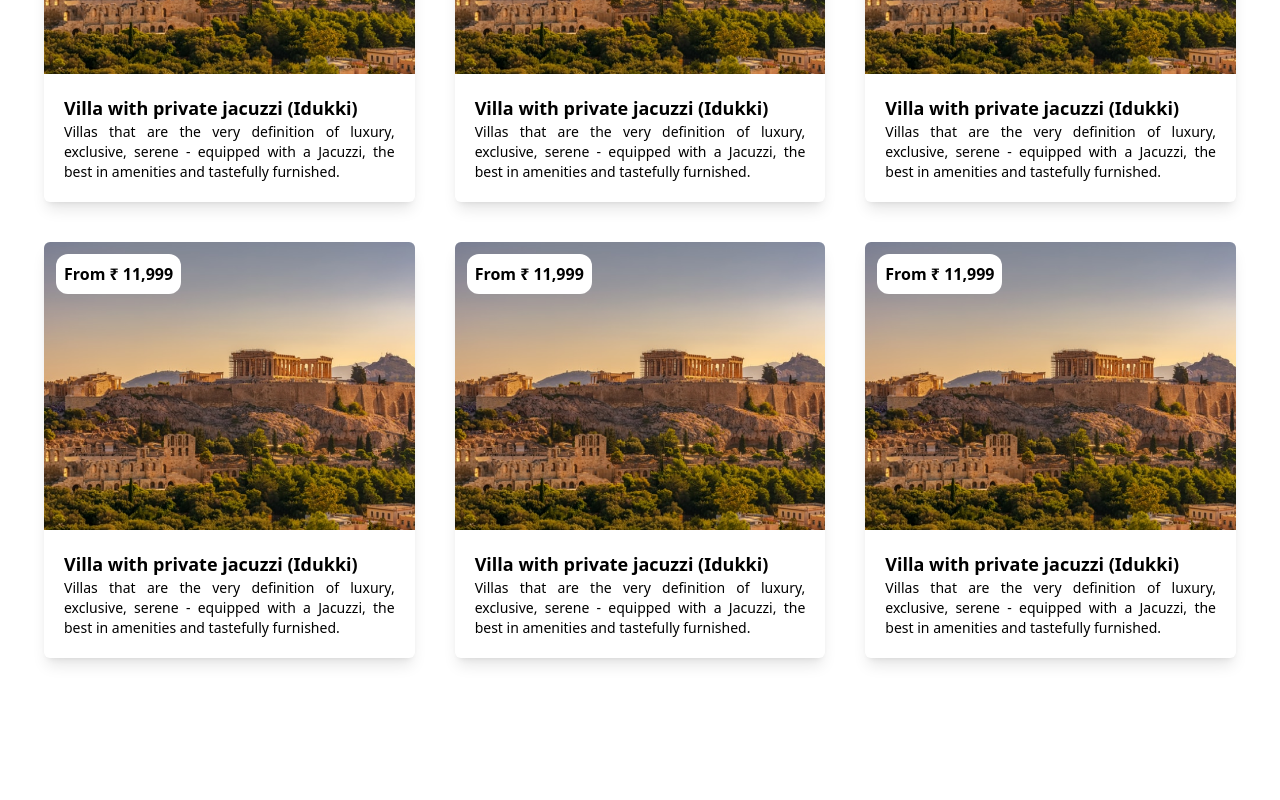
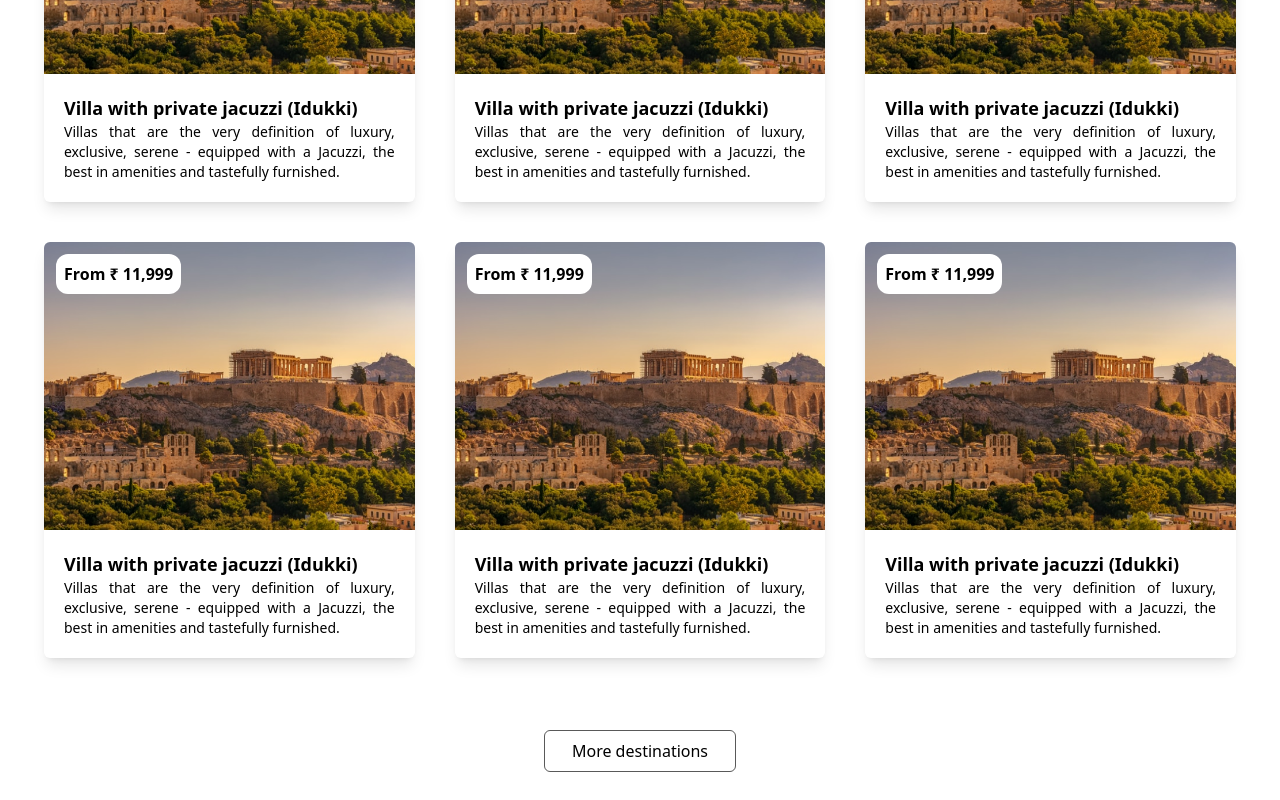
Before and after one commit to jaisonjoshi/Trouvailler-web, a React (Create React App) app: page / in a window 1280 px wide. Shown: the part 334-1134 px from the top of the page. Before the commit the page ends 1060 px from the top, so only its background shows below. Built offline with nearby package versions, Linux system fonts and the light colour scheme.

Commit message:
added a button

```diff
--- a/src/Pages/home/Home.jsx
+++ b/src/Pages/home/Home.jsx
@@ -19,7 +19,9 @@ const Home = () => {
         <DestCard />
         <DestCard />
       </div>
-      <button></button>
+      <div className='p-7 text-center'>
+        <button className='font-medium border-graydust-dark border p-2 rounded-md w-full sm:w-48 hover:bg-evergreen hover:text-whiteglow hover:border-transparent hover:transition-colors hover:duration-200' >More destinations</button>
+      </div>
     </div>
   )
 }
--- a/tailwind.config.js
+++ b/tailwind.config.js
@@ -5,6 +5,7 @@ module.exports = {
   ],
   theme: {
     colors: {
+      transparent: 'transparent',
       'evergreen':'#2AF599',
       'midnight':'#303030',
       'whiteglow': '#FFFFFF',
```
